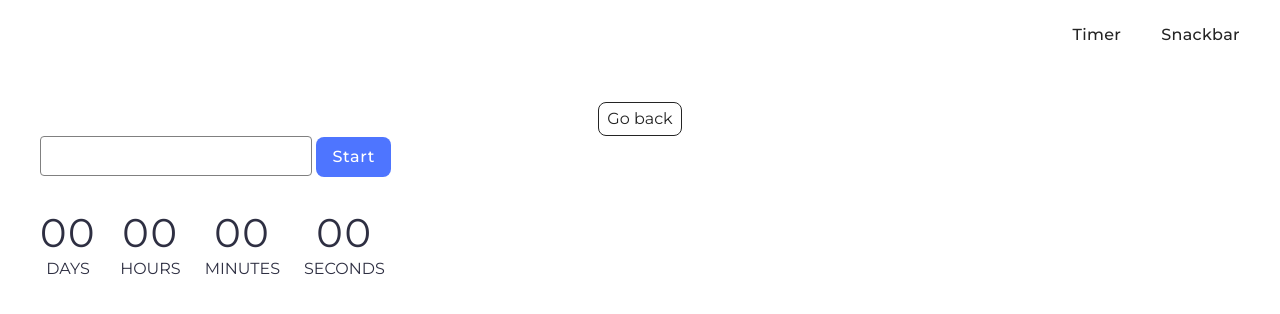
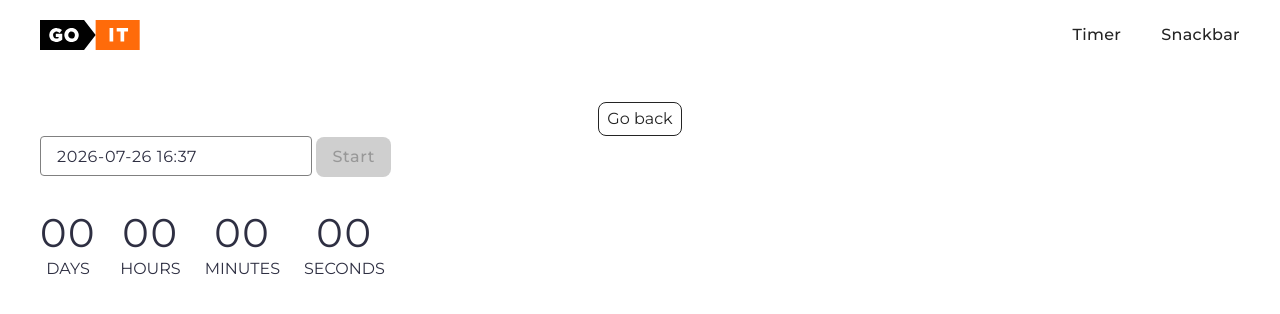
Before and after one commit to MadoSamurai/goit-js-hw-11, a plain HTML site: page 1-timer.html in a window 1280 px wide. Drawn offline with Linux system fonts and the light colour scheme; files that its build step writes are made by us from their sources.

Commit message:
Deploying to gh-pages from @ MadoSamurai/goit-js-hw-11@dd3de4b6ef1962583164a5c99bd0be2aa662bfb0 🚀

```diff
--- a/1-timer.html
+++ b/1-timer.html
@@ -2,7 +2,7 @@
 <html lang="en">
   <head>
     <meta charset="UTF-8" />
-    <link rel="icon" type="image/svg+xml" href="/goit-js-hw-10/favicon.svg" />
+    <link rel="icon" type="image/svg+xml" href="/goit-js-hw-11/favicon.svg" />
     <meta http-equiv="X-UA-Compatible" content="IE=edge" />
     <meta name="viewport" content="width=device-width, initial-scale=1.0" />
     <title>Timer</title>
@@ -12,11 +12,11 @@
       href="https://fonts.googleapis.com/css2?family=Montserrat:ital,wght@0,100..900;1,100..900&display=swap"
       rel="stylesheet"
     />
-    <script type="module" crossorigin src="/goit-js-hw-10/1-timer.js"></script>
-    <link rel="modulepreload" crossorigin href="/goit-js-hw-10/assets/modulepreload-polyfill-B5Qt9EMX.js">
-    <link rel="modulepreload" crossorigin href="/goit-js-hw-10/assets/vendor-BbbuE1sJ.js">
-    <link rel="stylesheet" crossorigin href="/goit-js-hw-10/assets/vendor-CZjNVMTf.css">
-    <link rel="stylesheet" crossorigin href="/goit-js-hw-10/assets/styles-B4Byg0ck.css">
+    <script type="module" crossorigin src="/goit-js-hw-11/1-timer.js"></script>
+    <link rel="modulepreload" crossorigin href="/goit-js-hw-11/assets/modulepreload-polyfill-B5Qt9EMX.js">
+    <link rel="modulepreload" crossorigin href="/goit-js-hw-11/assets/vendor-BbbuE1sJ.js">
+    <link rel="stylesheet" crossorigin href="/goit-js-hw-11/assets/vendor-CZjNVMTf.css">
+    <link rel="stylesheet" crossorigin href="/goit-js-hw-11/assets/styles-B4Byg0ck.css">
   </head>
   <body>
     <header class="header">
@@ -24,7 +24,7 @@
         <nav class="nav">
           <a class="nav-logo" href="./index.html" aria-label="Site logo">
             <svg class="nav-logo-icon" width="100" height="30">
-              <use href="/goit-js-hw-10/assets/sprite-E8vg0sBb.svg#logo"></use>
+              <use href="/goit-js-hw-11/assets/sprite-E8vg0sBb.svg#logo"></use>
             </svg>
           </a>
           <ul class="nav-list">
```
Also changed, not shown: 2-snackbar.html (+7 -7 lines), index.html (+3 -3 lines).
